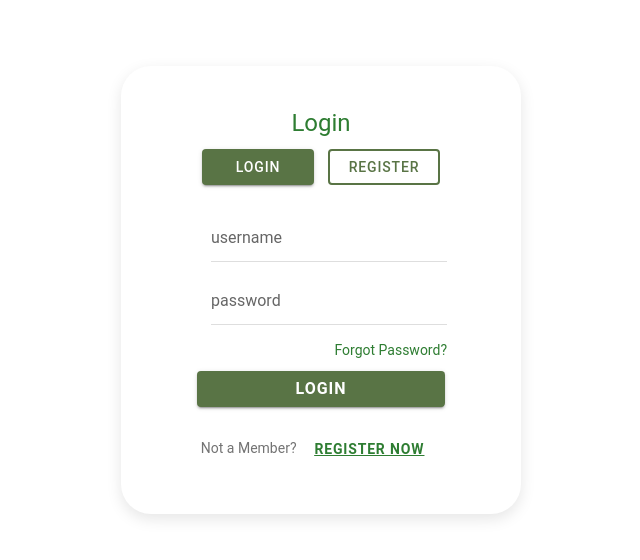
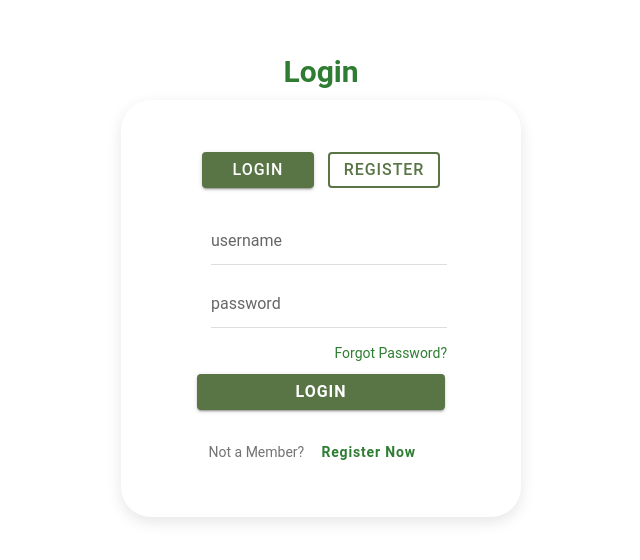
Before and after one commit to ajinata84/CateringMobile, a React (Vite) app: page /login in a window 1280 px wide. Shown: the part 110-670 px from the top of the page, without its empty margins (319-959 px from the left). Built offline with nearby package versions, Linux system fonts and the light colour scheme.

Commit message:
rounded and fix posision login & register title

```diff
--- a/src/pages/auth/Login/index.tsx
+++ b/src/pages/auth/Login/index.tsx
@@ -11,12 +11,12 @@ export default function Login() {
   return (
     <IonPage>
       <IonContent className="login-page">
-        <div className="Layout flex justify-center items-center h-screen">
+        <div className="Layout flex flex-col justify-center items-center h-screen">
+          <IonText color="dark">
+            <h1 className="login-title">Login</h1>
+          </IonText>
           <IonCard className="login-card">
             <IonCardContent>
-              <IonText color="dark">
-                <h1 className="login-title">Login</h1>
-              </IonText>
               <IonRow className="login-tabs">
                 <IonCol size="6">
                   <IonButton expand="block" className="tab-button active">
--- a/src/pages/auth/Login/login.css
+++ b/src/pages/auth/Login/login.css
@@ -18,17 +18,18 @@
   font-size: 30px;
   font-weight: bold;
   color: #2e7d32;
-  margin-bottom: 20px;
+  z-index: 1;
 }
 
 /* Tabs styling */
 .login-tabs {
   text-align: center;
   margin-bottom: 20px;
+  border-radius: 25px;
 }
 
 .tab-button {
-  border-radius: 20px;
+  border-radius: 25px;
 }
 
 .tab-button.active {
@@ -79,5 +80,7 @@
 .link {
   color: #2e7d32;
   font-weight: bold;
-  text-decoration: underline;
+  text-decoration: none;
+  font-size: 14px;
+  text-transform: capitalize;
 }
--- a/src/pages/auth/Register/index.tsx
+++ b/src/pages/auth/Register/index.tsx
@@ -11,12 +11,12 @@ export default function Register() {
   return (
     <IonPage>
       <IonContent className="register-page">
-        <div className="Layout flex justify-center items-center h-screen">
+        <div className="Layout flex flex-col justify-center items-center h-screen relative">
+          <IonText color="dark">
+            <h1 className="register-title">Register</h1>
+          </IonText>
           <IonCard className="register-card">
             <IonCardContent>
-              <IonText color="dark">
-                <h1 className="register-title">Login</h1>
-              </IonText>
               <IonRow className="register-tabs">
                 <IonCol size="6">
                   <IonButton expand="block" fill="outline" className="tab-button" routerLink="/login">
--- a/src/pages/auth/Register/register.css
+++ b/src/pages/auth/Register/register.css
@@ -18,7 +18,7 @@
   font-size: 30px;
   font-weight: bold;
   color: #2e7d32;
-  margin-bottom: 20px;
+  z-index: 1;
 }
 
 /* Tabs styling */
@@ -28,7 +28,8 @@
 }
 
 .tab-button {
-  border-radius: 20px;
+  border-radius: 25px;
+  font-size: 16px;
 }
 
 .tab-button.active {
@@ -79,5 +80,7 @@
 .link {
   color: #2e7d32;
   font-weight: bold;
-  text-decoration: underline;
+  text-decoration: none;
+  font-size: 14px;
+  text-transform: capitalize;
 }
```
